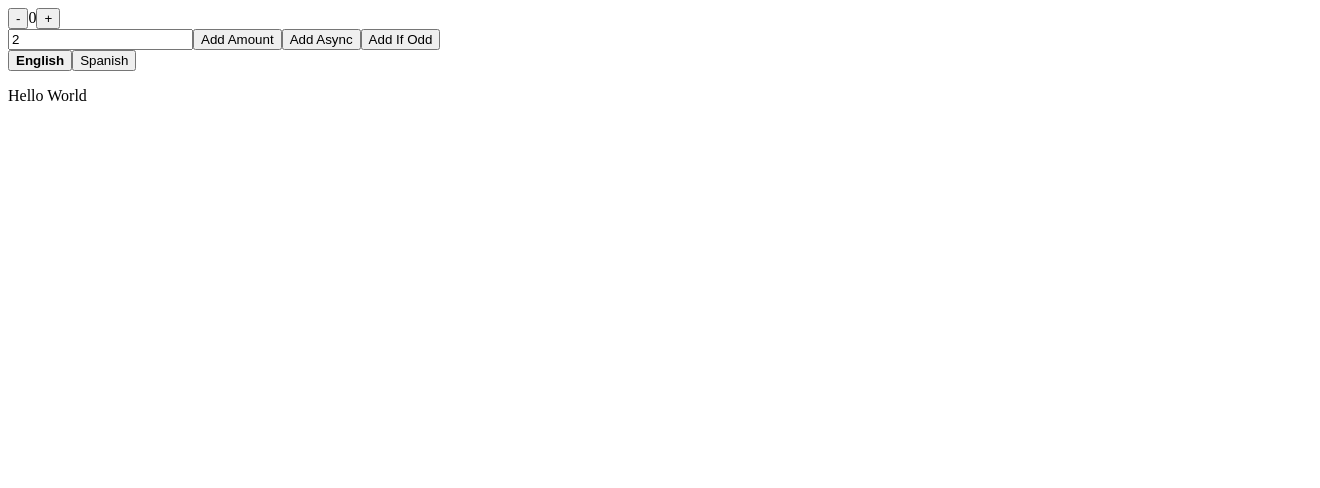
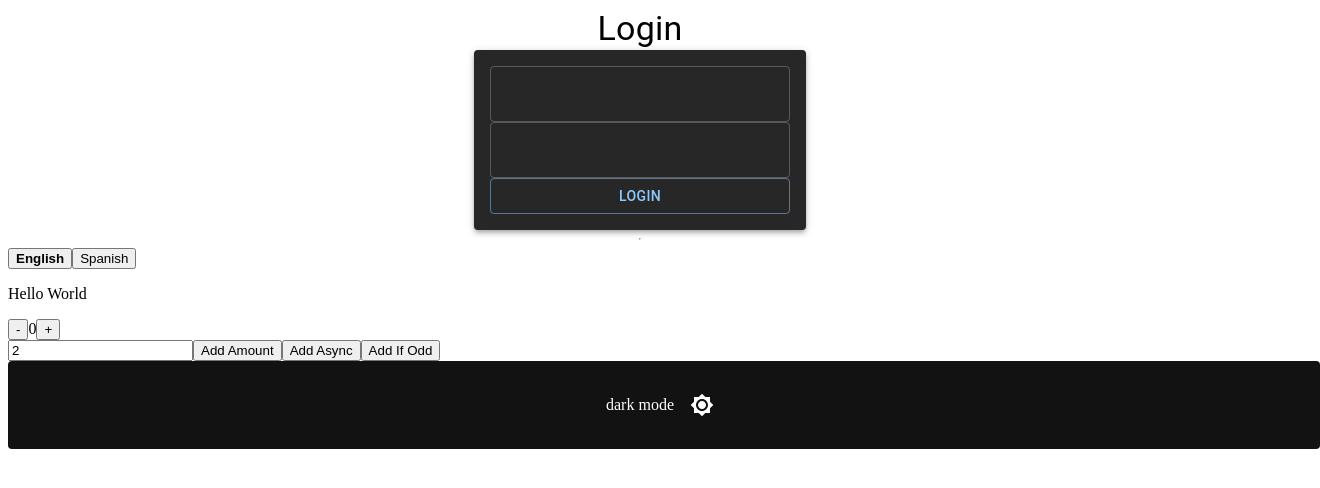
Before and after one commit to johannpereze/react-web-template-cra, a React (Create React App) app: page / in a window 1280 px wide. Shown: the top 488 px of the page, 1320 px wide, since content can reach past the window. Built offline with nearby package versions, Linux system fonts and the light colour scheme.

Commit message:
feat: created themeManager, languageSelector and started Login page

```diff
--- a/src/App.tsx
+++ b/src/App.tsx
@@ -1,12 +1,11 @@
-import Counter from "./features/counter/Counter";
-import LanguageSelector from "./features/languageSelector/LanguageSelector";
+import ThemeManager from "./components/managers/ThemeManager";
+import Login from "./pages/Login";
 
 function App() {
   return (
-    <>
-      <Counter />
-      <LanguageSelector />
-    </>
+    <ThemeManager>
+      <Login />
+    </ThemeManager>
   );
 }
 
--- a/src/app/store.ts
+++ b/src/app/store.ts
@@ -1,9 +1,12 @@
 import { Action, configureStore, ThunkAction } from "@reduxjs/toolkit";
-import counterReducer from "../features/counter/counterSlice";
+// Change Slice to Reducer because the export ir fooSlice.reducer
+import counterReducer from "../components/counter/counterSlice";
+import themeManagerReducer from "../components/managers/themeManagerSlice";
 
 export const store = configureStore({
   reducer: {
     counter: counterReducer,
+    themeManager: themeManagerReducer,
   },
 });
 
--- /dev/null
+++ b/src/components/managers/ThemeManager.tsx
@@ -0,0 +1,22 @@
+import { createTheme, ThemeProvider } from "@mui/material";
+import { useMemo } from "react";
+import { useAppSelector } from "../../app/hooks";
+import { RootState } from "../../app/store";
+
+interface ThemeManagerProps {
+  children: JSX.Element;
+}
+export default function ThemeManager({ children }: ThemeManagerProps) {
+  const themeManager = useAppSelector((state: RootState) => state.themeManager);
+
+  const customTheme = useMemo(
+    () =>
+      createTheme({
+        palette: {
+          mode: themeManager.themeStyle,
+        },
+      }),
+    [themeManager.themeStyle]
+  );
+  return <ThemeProvider theme={customTheme}>{children}</ThemeProvider>;
+}
--- /dev/null
+++ b/src/components/managers/themeManagerSlice.ts
@@ -0,0 +1,29 @@
+import { createSlice } from "@reduxjs/toolkit";
+
+export interface themeState {
+  themeMode: "inherited" | "custom";
+  themeStyle: "dark" | "light";
+}
+
+const initialState: themeState = {
+  themeMode: "inherited",
+  themeStyle: "dark",
+};
+
+export const themeManagerSlice = createSlice({
+  name: "theme",
+  initialState,
+  reducers: {
+    changeThemeMode: (state) => {
+      state.themeMode =
+        state.themeMode === "inherited" ? "custom" : "inherited";
+    },
+    changeThemeStyle: (state) => {
+      state.themeStyle = state.themeStyle === "light" ? "dark" : "light";
+    },
+  },
+});
+
+export const { changeThemeMode, changeThemeStyle } = themeManagerSlice.actions;
+
+export default themeManagerSlice.reducer;
--- /dev/null
+++ b/src/components/themeSelector/ThemeSelector.tsx
@@ -0,0 +1,40 @@
+import IconButton from "@mui/material/IconButton";
+import Box from "@mui/material/Box";
+import { useTheme } from "@mui/material/styles";
+import Brightness4Icon from "@mui/icons-material/Brightness4";
+import Brightness7Icon from "@mui/icons-material/Brightness7";
+import { useAppDispatch } from "../../app/hooks";
+import { changeThemeStyle } from "../managers/themeManagerSlice";
+
+export default function ThemeSelector() {
+  const theme = useTheme();
+  const dispatch = useAppDispatch();
+
+  const toggleThemeStyle = () => {
+    dispatch(changeThemeStyle());
+  };
+
+  return (
+    <Box
+      sx={{
+        display: "flex",
+        width: "100%",
+        alignItems: "center",
+        justifyContent: "center",
+        bgcolor: "background.default",
+        color: "text.primary",
+        borderRadius: 1,
+        p: 3,
+      }}
+    >
+      {theme.palette.mode} mode
+      <IconButton sx={{ ml: 1 }} onClick={toggleThemeStyle} color="inherit">
+        {theme.palette.mode === "dark" ? (
+          <Brightness7Icon />
+        ) : (
+          <Brightness4Icon />
+        )}
+      </IconButton>
+    </Box>
+  );
+}
--- a/src/i18n/i18n.ts
+++ b/src/i18n/i18n.ts
@@ -15,7 +15,7 @@ i18n
   // init i18next
   // for all options read: https://www.i18next.com/overview/configuration-options
   .init({
-    debug: true,
+    // debug: true,
     fallbackLng: "en",
     interpolation: {
       escapeValue: false, // not needed for react as it escapes by default
--- /dev/null
+++ b/src/pages/Login.tsx
@@ -0,0 +1,41 @@
+import { Button, Grid, Paper, TextField, Typography } from "@mui/material";
+import Counter from "../components/counter/Counter";
+import LanguageSelector from "../components/languageSelector/LanguageSelector";
+import ThemeSelector from "../components/themeSelector/ThemeSelector";
+
+export default function Login() {
+  return (
+    <Grid container>
+      <Grid
+        item
+        xs={12}
+        sx={{
+          display: "flex",
+          alignItems: "center",
+          flexDirection: "column",
+        }}
+      >
+        <Typography variant="h4">Login</Typography>
+        <Paper
+          elevation={4}
+          sx={{
+            width: 300,
+            display: "flex",
+            flexDirection: "column",
+            p: 2,
+          }}
+        >
+          <TextField />
+          <TextField />
+          <Button variant="outlined">Login</Button>
+        </Paper>
+      </Grid>
+      <hr />
+      <Grid item xs={12}>
+        <LanguageSelector />
+        <Counter />
+        <ThemeSelector />
+      </Grid>
+    </Grid>
+  );
+}
```
Also changed, not shown: src/components/counter/Counter.tsx (renamed from src/features/counter/Counter.tsx), src/components/counter/counterAPI.ts (renamed from src/features/counter/counterAPI.ts), src/components/counter/counterSlice.ts (renamed from src/features/counter/counterSlice.ts), src/components/languageSelector/LanguageSelector.tsx (renamed from src/features/languageSelector/LanguageSelector.tsx), 1 other file (tests, documents, lock files or other folders).
